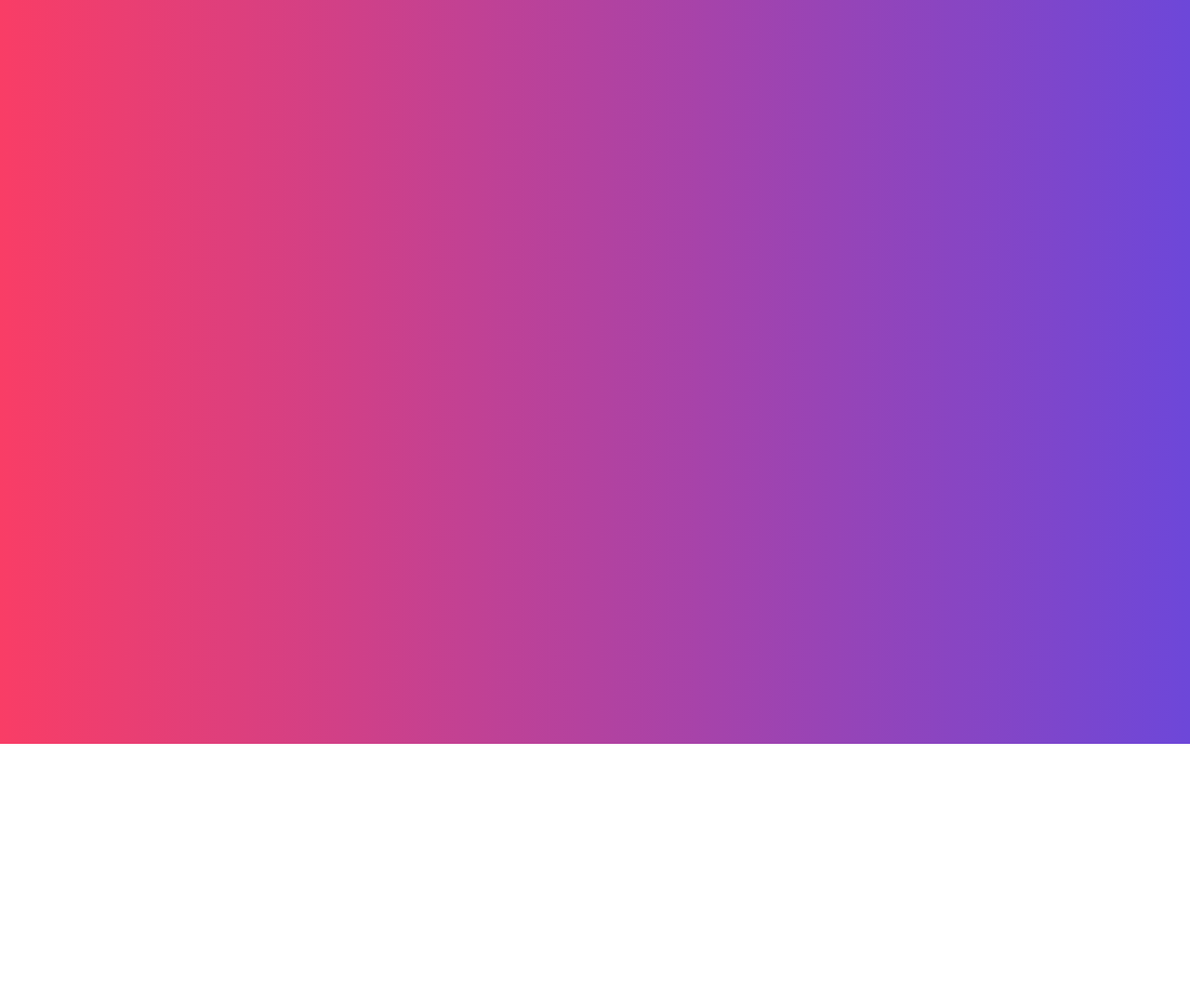
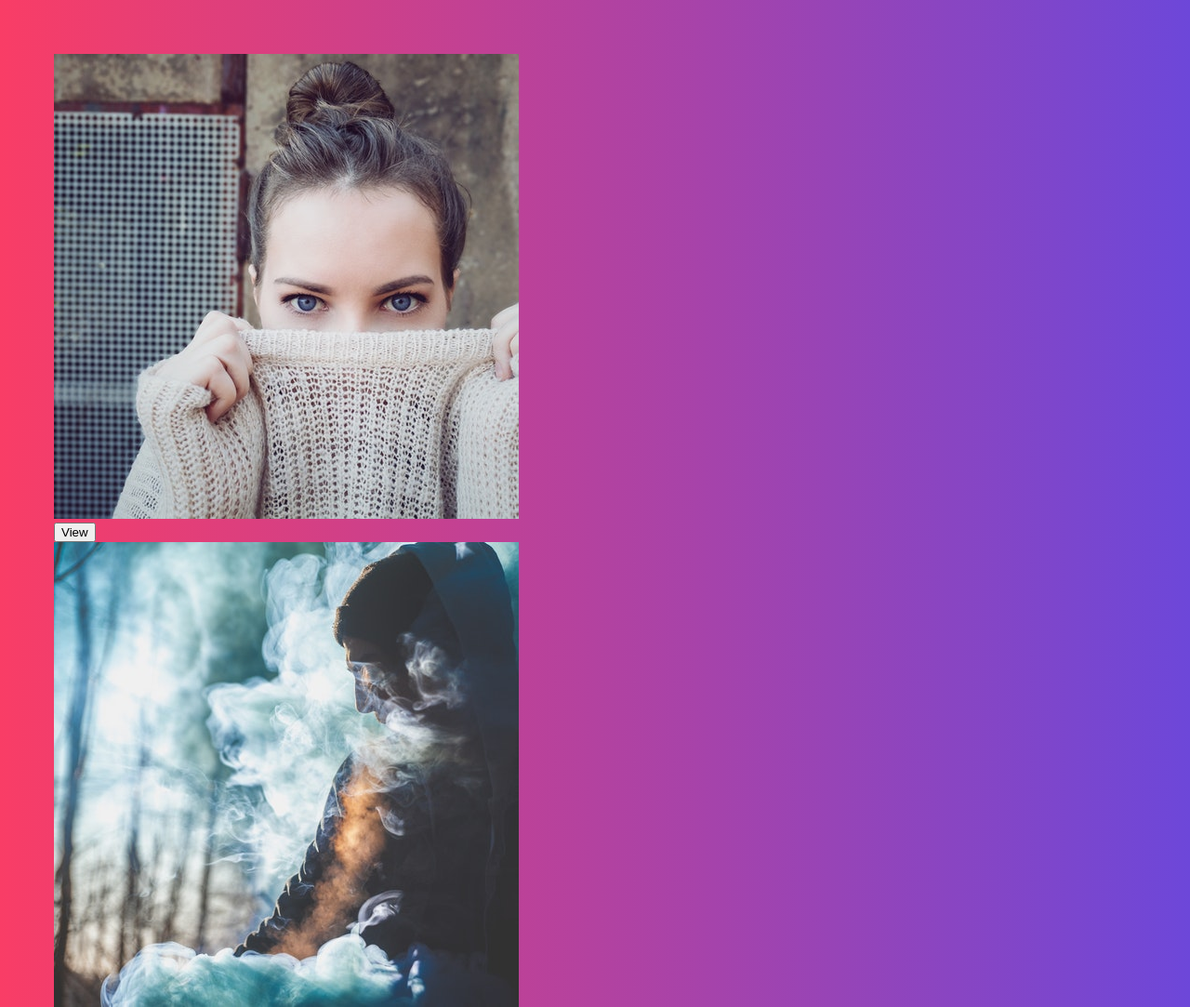
Before and after one commit to binarytrance/css-grid-cardio, a website: page 1 - CSS Grid Image Gallery/image-gallery-START.html in a window 1280 px wide. Shown: the top 1083 px of the page at 93% size. Before the commit the page ends 800 px from the top, so only its background shows below. Drawn offline with Linux system fonts and the light colour scheme.

Commit message:
generating images and attaching on the DOM

```diff
--- a/1 - CSS Grid Image Gallery/image-gallery-START.html
+++ b/1 - CSS Grid Image Gallery/image-gallery-START.html
@@ -82,7 +82,35 @@
   </style>
 
   <script>
-  </script>
-</body>
+    const overlay = document.querySelector('.overlay')
+    const gallery = document.querySelector('.gallery')
+    const close = document.querySelector('.close')
+    const image = document.querySelector('img');
+
+    function generateHTML([h, v]) {
+      return `
+        <div class='item h${h} v${v}'>
+          <img src='images/${generateRandomNumber(12)}.jpg' />
+          <div class='item__overlay'>
+            <button>View</button>
+          </div>
+        </div>
+        `
+      }
+      function generateRandomNumber(limit) {
+        return (Math.floor(Math.random() * limit) + 1)
+    }
+
+    // create array with nested arrays containing random values between 1 - 4
+    const digits = Array.from({length: 50}, () => {
+      return [generateRandomNumber(4), generateRandomNumber(4)]
+    })
+    console.log(digits);
+    const html = digits.map(generateHTML).join(' ')
+    console.log(html)
+    gallery.innerHTML = html;
+
+      </script>
+      </body>
 
 </html>
```
